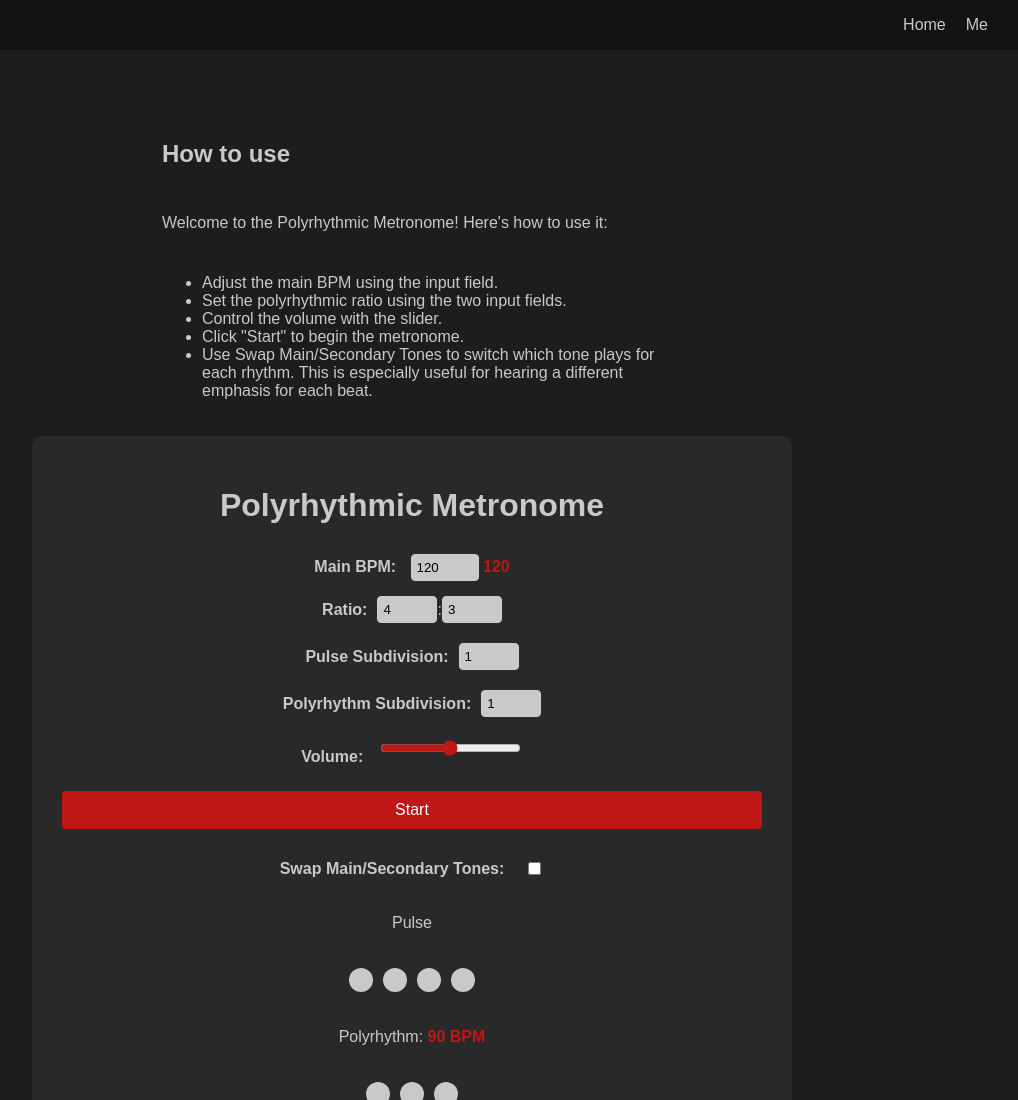
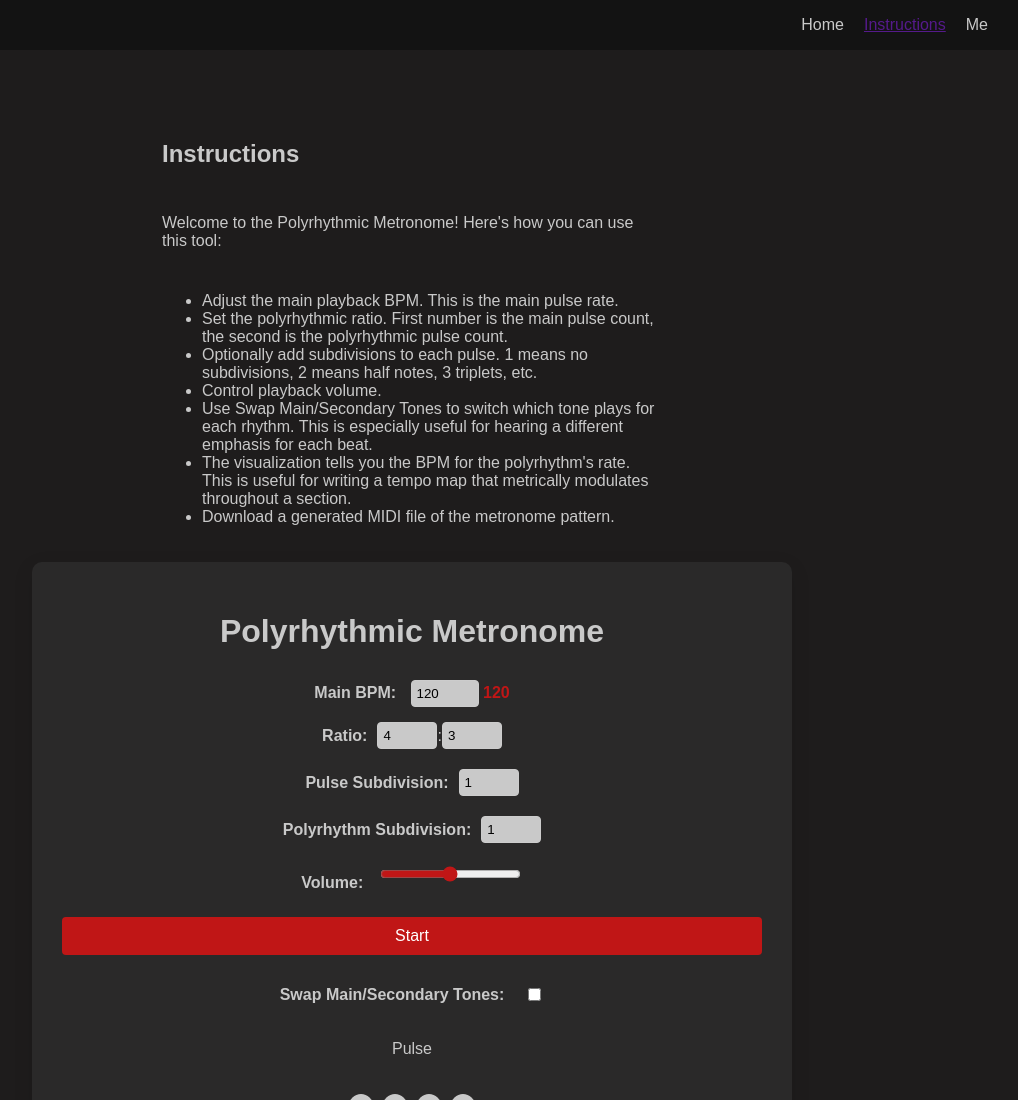
Before and after one commit to loganhuber/poly-metro, a website built with Vite: page index.html in a window 1280 px wide. Shown: the top 1100 px of the page, without its empty margins (228-1246 px from the left). Built offline with nearby package versions, Linux system fonts and the light colour scheme.

Commit message:
updated instructions

```diff
--- a/index.html
+++ b/index.html
@@ -10,20 +10,23 @@
     <nav>
         <ul>
             <li><a class="nav-link" href="">Home</a></li>
+            <li><a class="nave-link" href="">Instructions</a></li>
             <li><a class="nav-link" href="">Me</a></li>
         </ul>
     </nav>
 </header>
 <body>
     <div class="info-container">
-        <h2>How to use</h2>
-        <p>Welcome to the Polyrhythmic Metronome! Here's how to use it:</p>
+        <h2>Instructions</h2>
+        <p>Welcome to the Polyrhythmic Metronome! Here's how you can use this tool:</p>
         <ul>
-            <li>Adjust the main BPM using the input field.</li>
-            <li>Set the polyrhythmic ratio using the two input fields.</li>
-            <li>Control the volume with the slider.</li>
-            <li>Click "Start" to begin the metronome.</li>
+            <li>Adjust the main playback BPM. This is the main pulse rate.</li>
+            <li>Set the polyrhythmic ratio. First number is the main pulse count, the second is the polyrhythmic pulse count.</li>
+            <li>Optionally add subdivisions to each pulse. 1 means no subdivisions, 2 means half notes, 3 triplets, etc.</li>
+            <li>Control playback volume.</li>
             <li>Use Swap Main/Secondary Tones to switch which tone plays for each rhythm. This is especially useful for hearing a different emphasis for each beat.</li>
+            <li>The visualization tells you the BPM for the polyrhythm's rate. This is useful for writing a tempo map that metrically modulates throughout a section.</li>
+            <li>Download a generated MIDI file of the metronome pattern.</li>
         </ul>
     </div>
     <div class="metronome-container">
```
